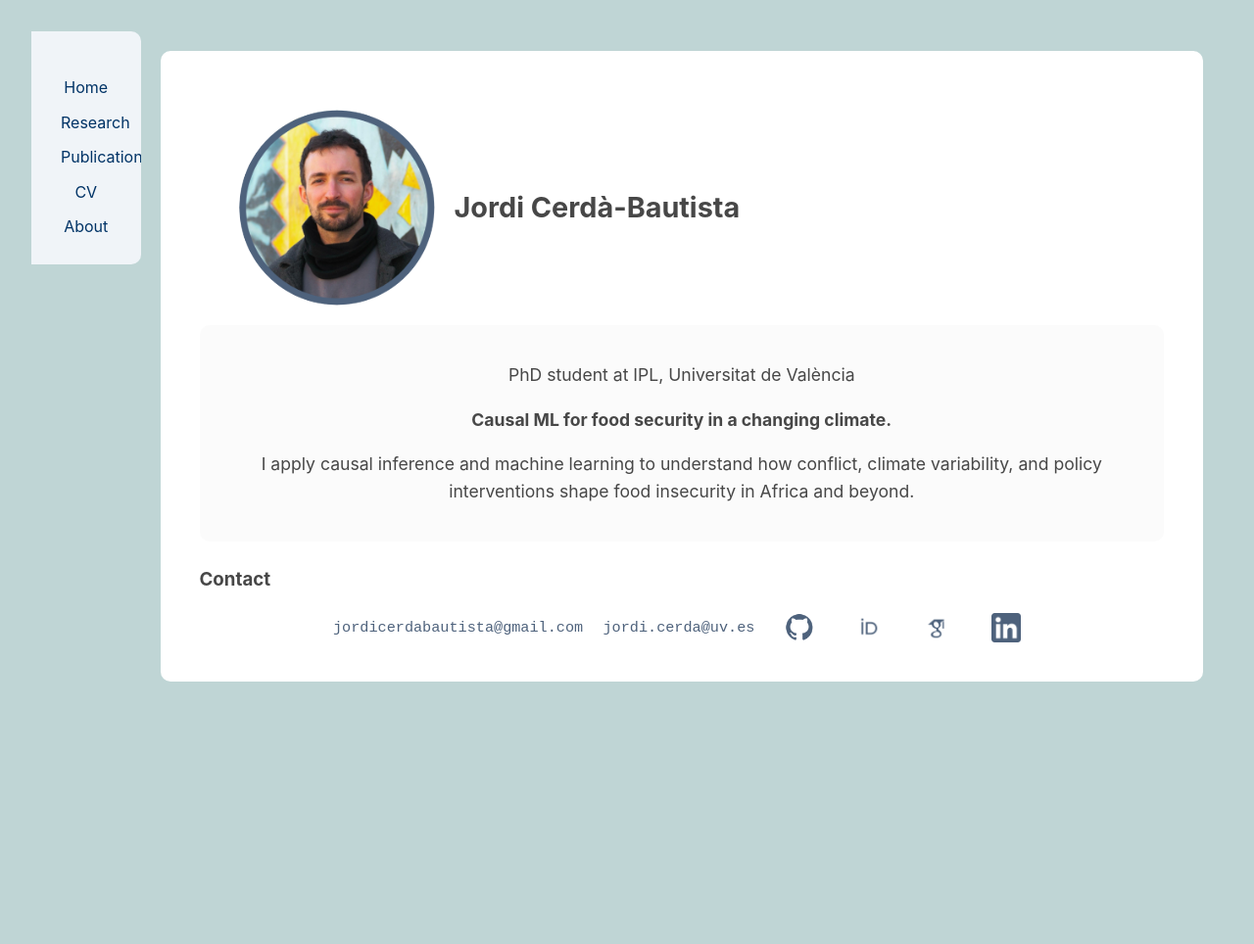
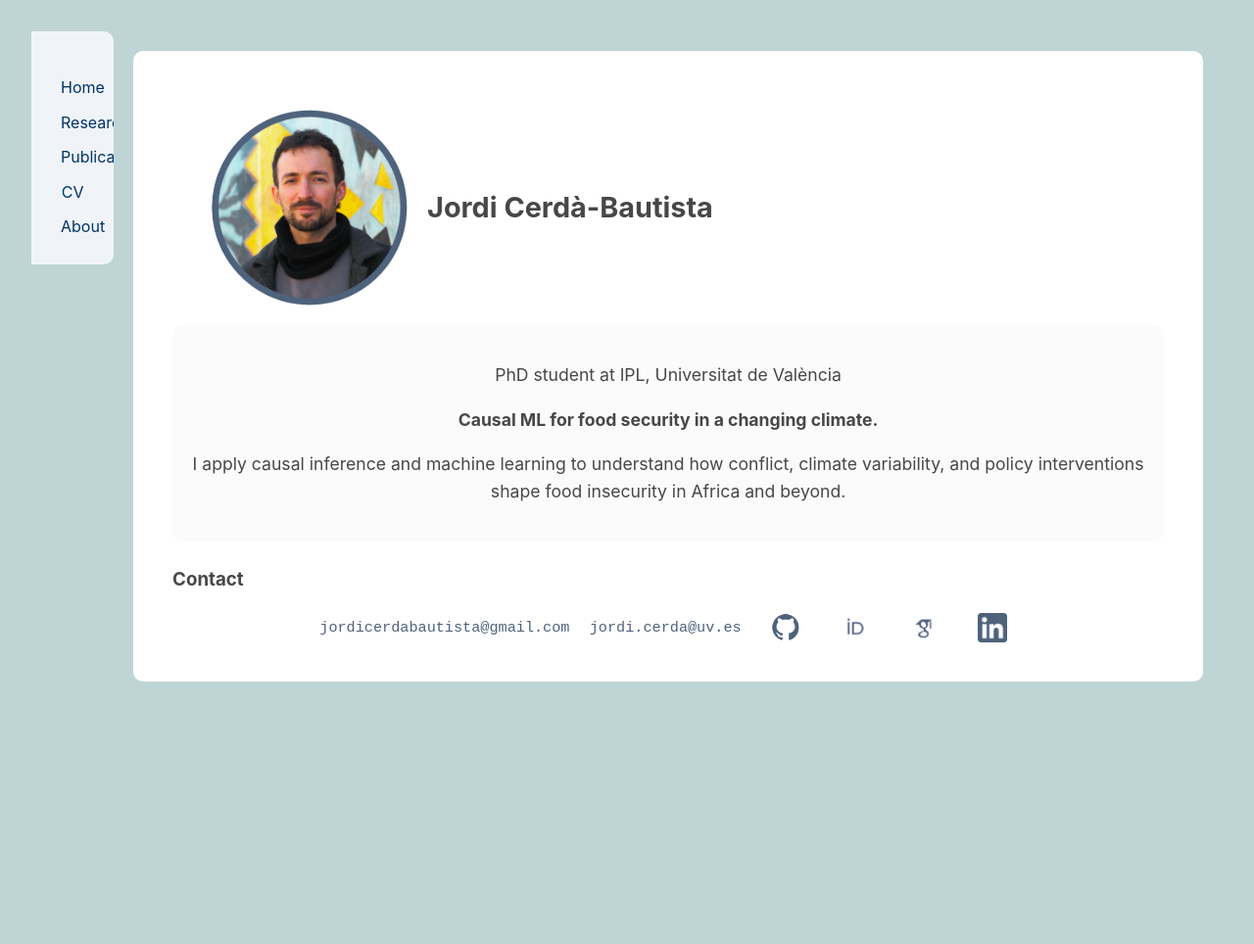
Before and after one commit to jordicbau/jordicbau.github.io, a Jekyll site: the page built from index.md, in a window 1280 px wide. Shown: the whole page at 98% size. Built offline with Jekyll 4.4.1, drawn with Linux system fonts in a browser that asks for light colours.

Commit message:
Update style.css

```diff
--- a/assets/css/style.css
+++ b/assets/css/style.css
@@ -118,6 +118,7 @@ nav a:hover {
   text-align: center;
   border-radius: 0 10px 10px 0;
   height: 100%;
+  box-sizing: border-box;
   overflow-y: auto;
 }
 
@@ -183,10 +184,12 @@ nav a:hover {
   border-radius: 10px;
   margin: 20px;
   height: 100%;
+  box-sizing: border-box;
   overflow-y: auto;
 }
 
 .wrapper {
   max-height: 90vh; /* or 800px, for example */
   overflow: auto;
+  align-items: stretch;
 }
```
